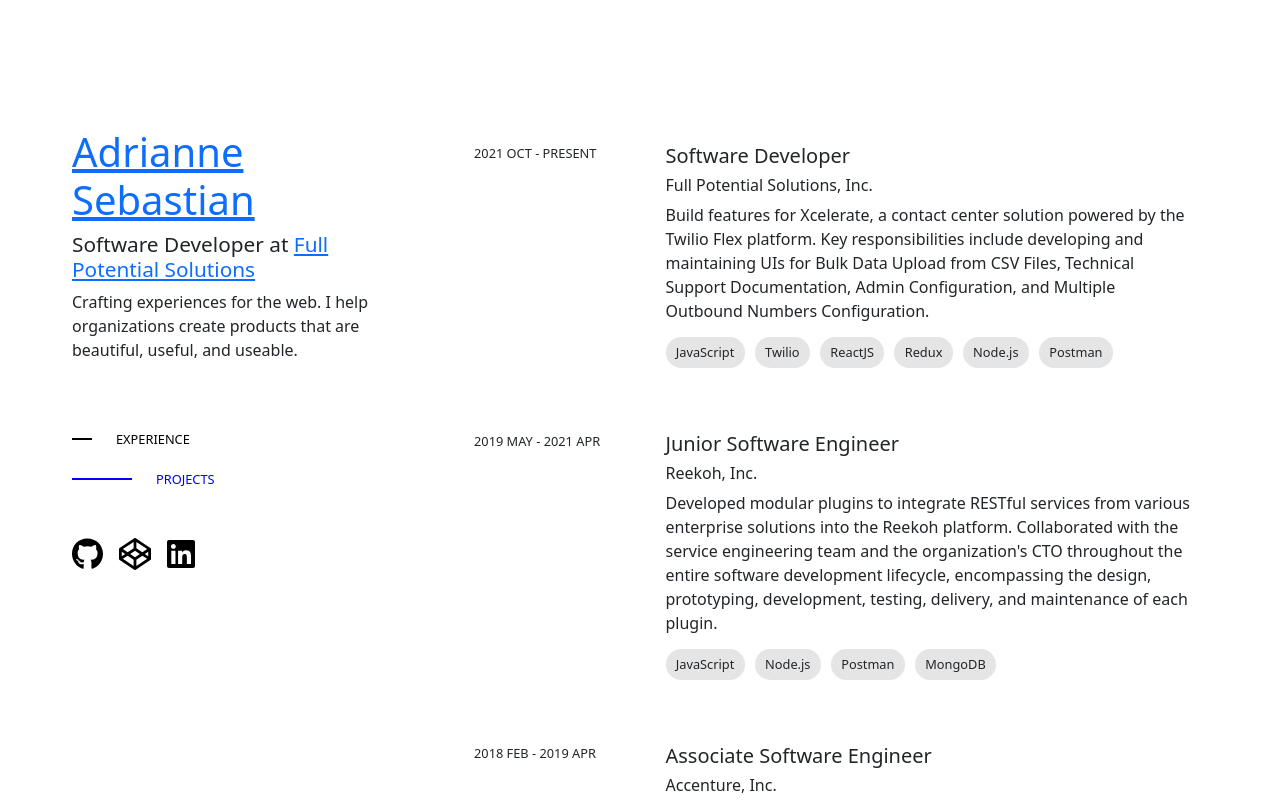
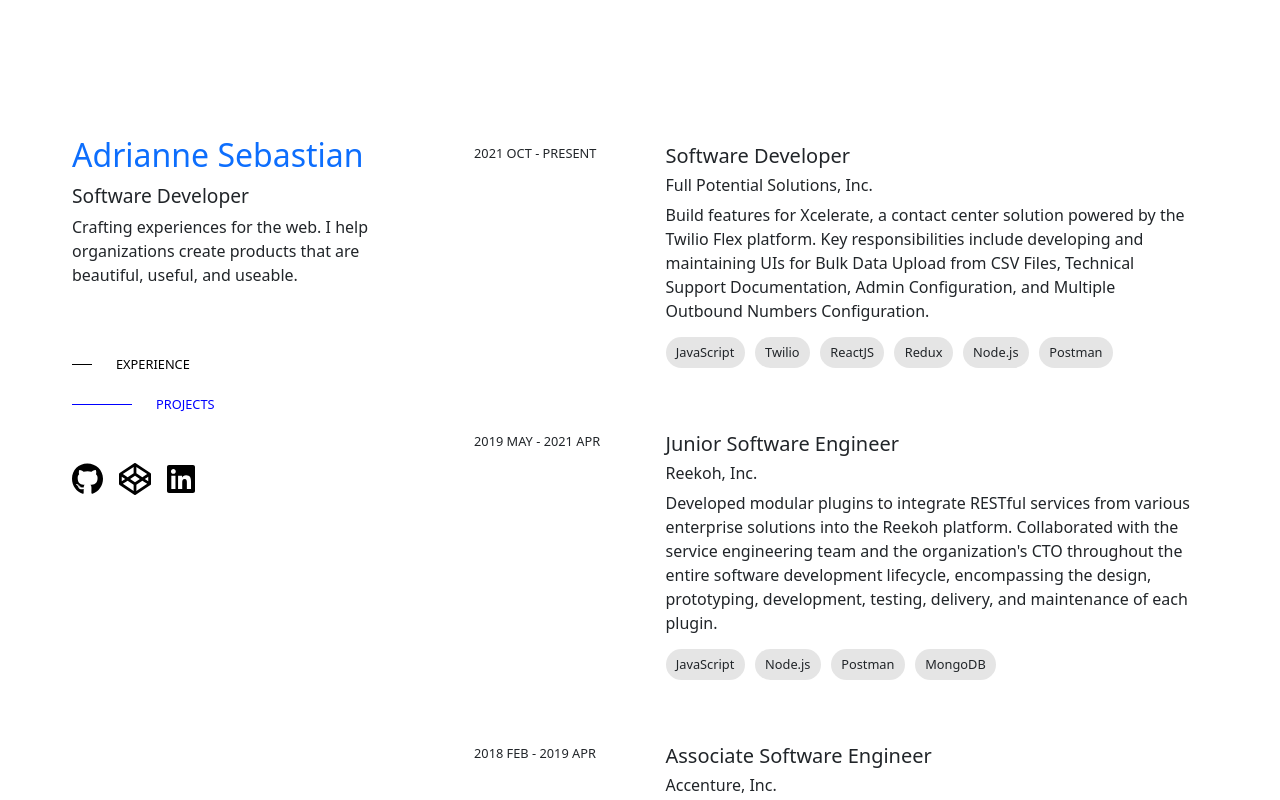
Before and after one commit to arcsbstn/arcsbstn.github.io, a React (Create React App) app: page / in a window 1280 px wide. Shown: the top 800 px of the page. Built offline with nearby package versions, Linux system fonts and the light colour scheme.

Commit message:
link text decoration quick fix

```diff
--- a/src/components/sidebar/Hero.tsx
+++ b/src/components/sidebar/Hero.tsx
@@ -2,17 +2,10 @@ export default function Hero() {
   return (
     <div>
       <h1>
-        <a href="/">Adrianne Sebastian</a>
+        <a href="/" style={{textDecoration: 'none', fontSize: "0.8em"}}>Adrianne Sebastian</a>
       </h1>
-      <h2 style={{ fontSize: "1.3em" }}>
-        Software Developer at{" "}
-        <a
-          target="_blank"
-          rel="noreferrer"
-          href="https://www.fpsinc.com/aboutus"
-        >
-          Full Potential Solutions
-        </a>
+      <h2 style={{ fontSize: "1.2em" }}>
+        Software Developer
       </h2>
       <p>
         Crafting experiences for the web. I help organizations create products
```
